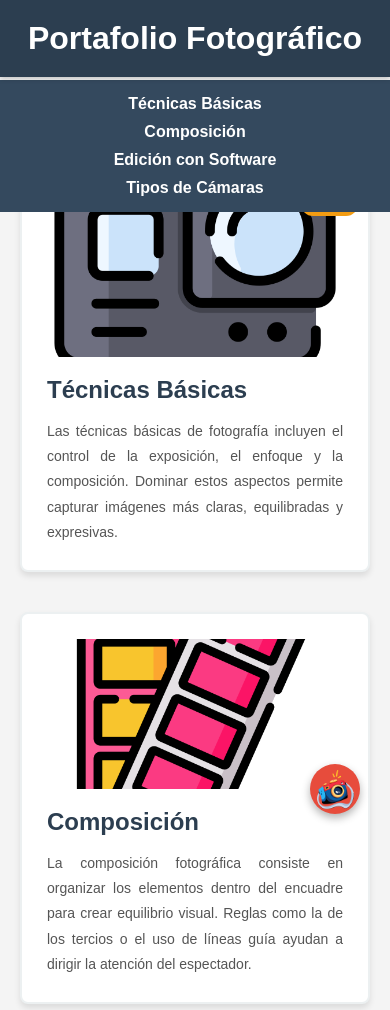
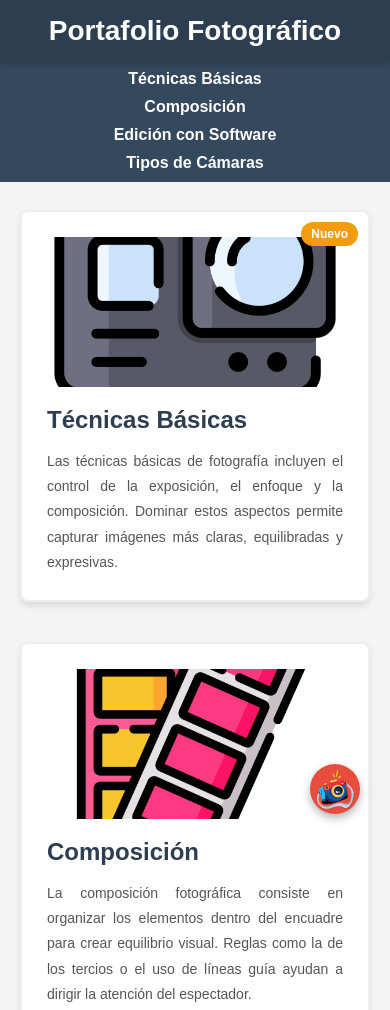
Before and after one commit to Julio-Cevallos/Taller2CevallosVaca, a plain HTML site: page index.html in a window 390 px wide. Shown: the top 1010 px of the page. Drawn offline with Linux system fonts and the light colour scheme.

Commit message:
Mejora de la vista movil

```diff
--- a/assets/css/style.css
+++ b/assets/css/style.css
@@ -178,6 +178,23 @@ footer a{
 
 /* Media Queries para dispositivos móviles */
 @media (max-width: 768px) {
+  /* Ajuste del header en móvil */
+  header {
+    padding: 15px;
+    font-size: 14px;
+  }
+
+  /* Ajuste del nav en móvil */
+  nav {
+    top: 60px;
+    padding: 10px 0;
+  }
+
+  /* Ajuste del main para que no quede tapado */
+  main {
+    margin-top: 180px;
+  }
+
   .columnas {
     flex-direction: column;
   }
```
